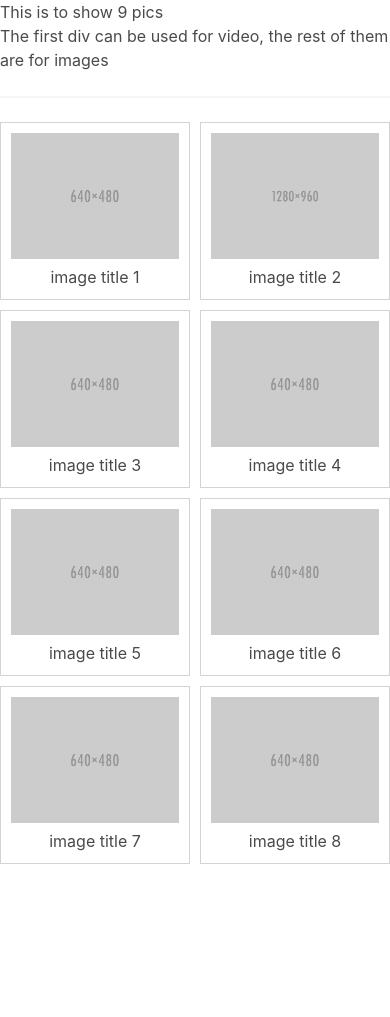
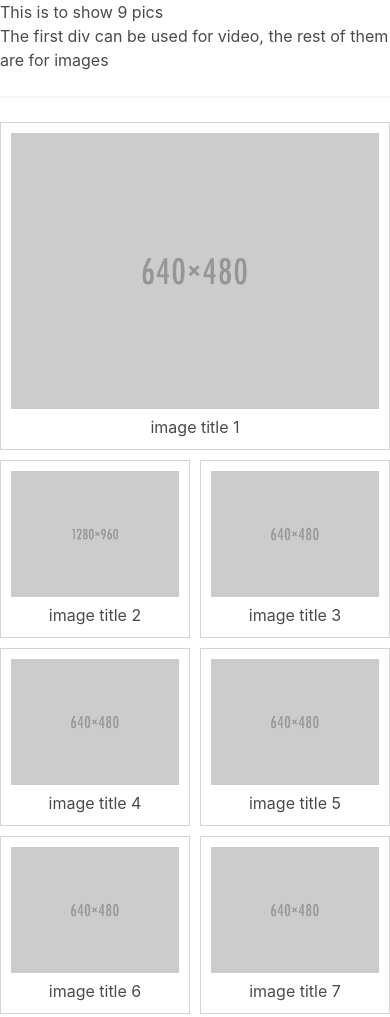
Before and after one commit to djdeo/Vue2-bulma-image-modal, a plain HTML site: page vue2-image-grid.html in a window 390 px wide. Shown: the top 1017 px of the page. Before the commit the page ends 864 px from the top, so only its background shows below. Drawn offline with nearby package versions, Linux system fonts and the light colour scheme.

Commit message:
Update style.css
div:first-child to replace class 'one'

```diff
--- a/src/css/style.css
+++ b/src/css/style.css
@@ -15,7 +15,7 @@
         padding: 10px;
     }
 
-    .one {
+    .gridContent div:first-child {
         grid-column: 1/3;
         grid-row: 1/3;
     }
@@ -26,7 +26,7 @@
         .gridContent {
             grid-template-columns: repeat(2, 1fr);
         }
-        .one {
+        .gridContent div:first-child {
             grid-column: 1/3;
             grid-row: 1/3;
         }
```
